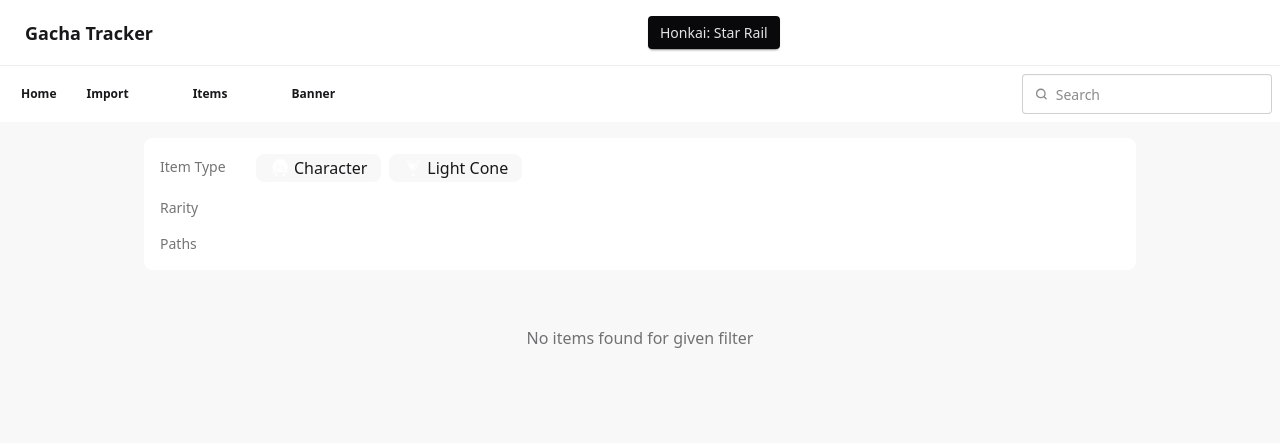
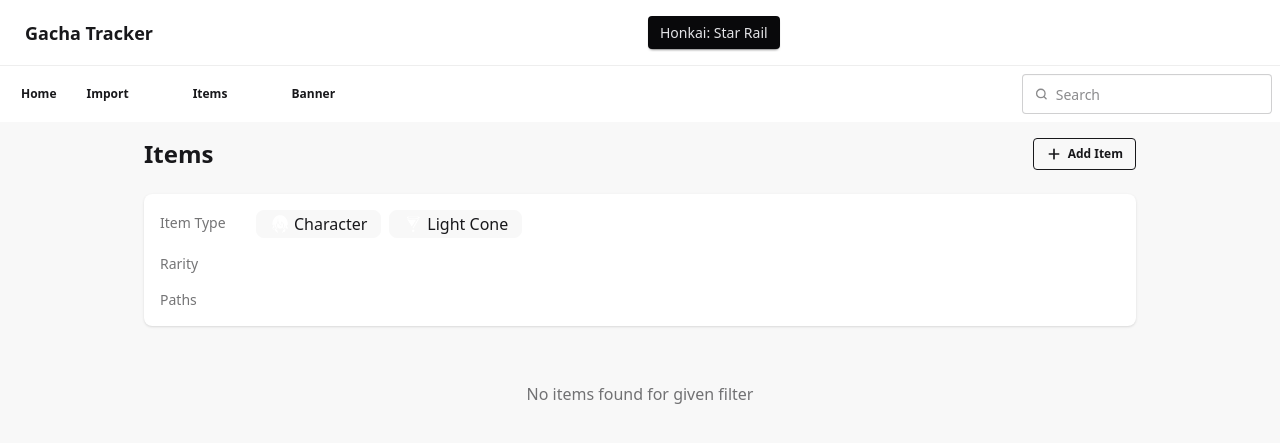
Before and after one commit to Haencky/Gacha-Tracker, a Django app: page /hsr/items/ in a window 1280 px wide. Shown: the top 443 px of the page. Run offline with Django 5.2, Linux system fonts and the light colour scheme; data that the repository does not hold is empty; style sheets or scripts are compiled from the project's sources; parts of the project's set-up code (start-up, migrations or seed data) failed here and were passed over.

Commit message:
added add button

```diff
--- a/hsr/templates/hsr/item_overview.html
+++ b/hsr/templates/hsr/item_overview.html
@@ -2,7 +2,26 @@
 {% load i18n %}
 {% load static %}
 {% block content %}
-    <div class="bg-base-100 rounded-box p-4">
+    <div class="mb-6 flex items-center justify-between gap-4">
+        <h1 class="text-2xl font-bold">{% translate "Items" %}</h1>
+        <a href='{% url "hsr:item-add" %}' class="btn btn-sm btn-outline">
+            <svg xmlns="http://www.w3.org/2000/svg"
+                 viewBox="0 0 24 24"
+                 fill="none"
+                 stroke="currentColor"
+                 stroke-width="2.5"
+                 stroke-linecap="round"
+                 class="size-4"
+                 aria-hidden="true">
+                <path d="M12 5v14M5 12h14" />
+            </svg>
+            {% translate "Add Item" %}
+        </a>
+    </div>
+    <div class="group relative rounded-box bg-base-100 p-4 shadow-sm">
+        {# only visible while a filter is checked, works without reload because htmx only swaps the grid #}
+        <a href='{% url "hsr:item-overview" %}'
+           class="btn btn-ghost btn-xs absolute top-3 right-3 hidden group-has-checked:inline-flex">{% translate "Reset" %}</a>
         <form hx-get='{% url "hsr:item-overview" %}'
               hx-trigger="change"
               hx-target="#item-grid"
```
